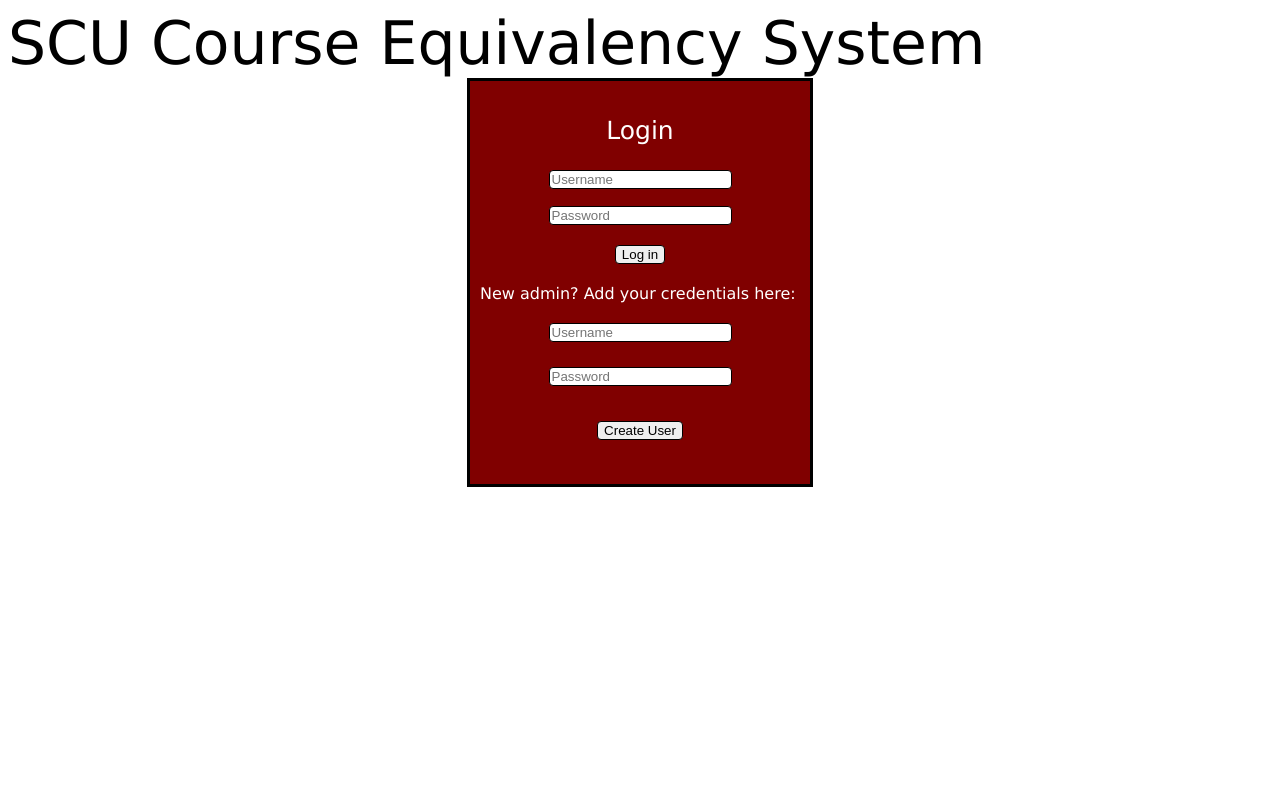
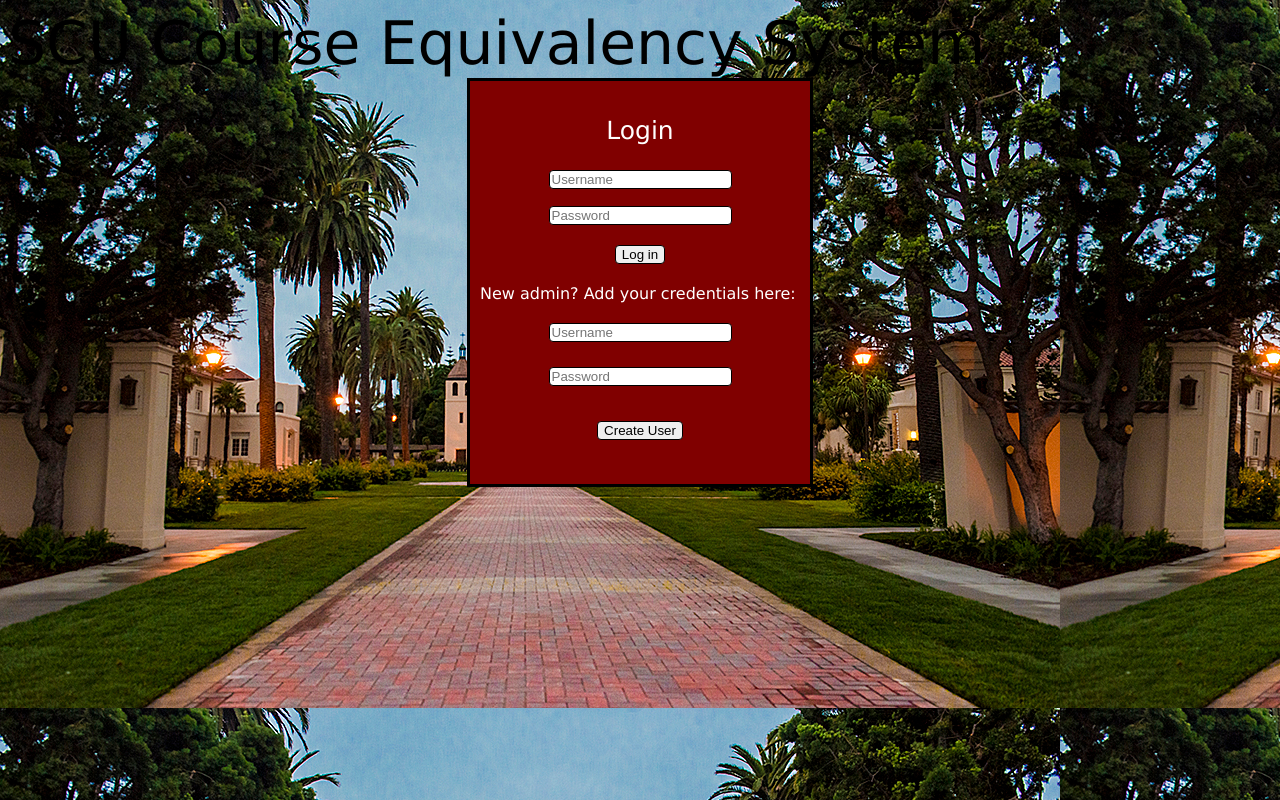
Before and after one commit to SarekSJ/COEN174, a Flask app: template templates/login.html in a window 1280 px wide. Run offline with Flask 2, Linux system fonts and the light colour scheme; the template is opened without the code that fills it, so the values that code supplies are empty.

Commit message:
Update login.html

```diff
--- a/templates/login.html
+++ b/templates/login.html
@@ -6,7 +6,7 @@ p {
     color: white;
     }
 body {
-    background-color: white;
+    background-image: url("santa-clara-palm-drive.jpg");
 }
 h10 {
     font-family: verdana;
```
